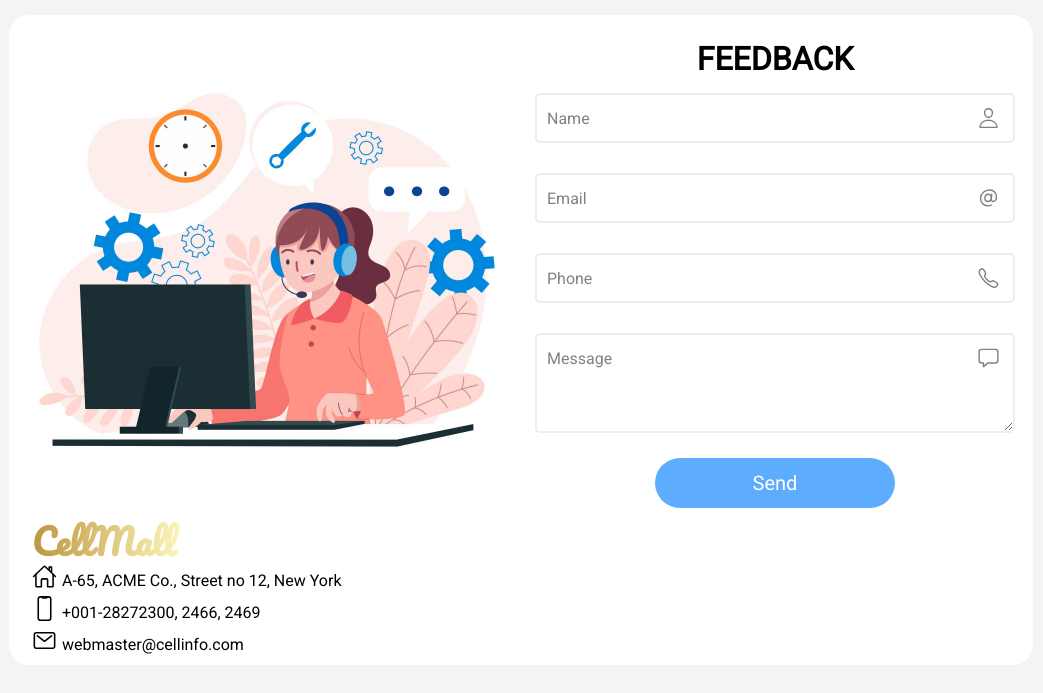
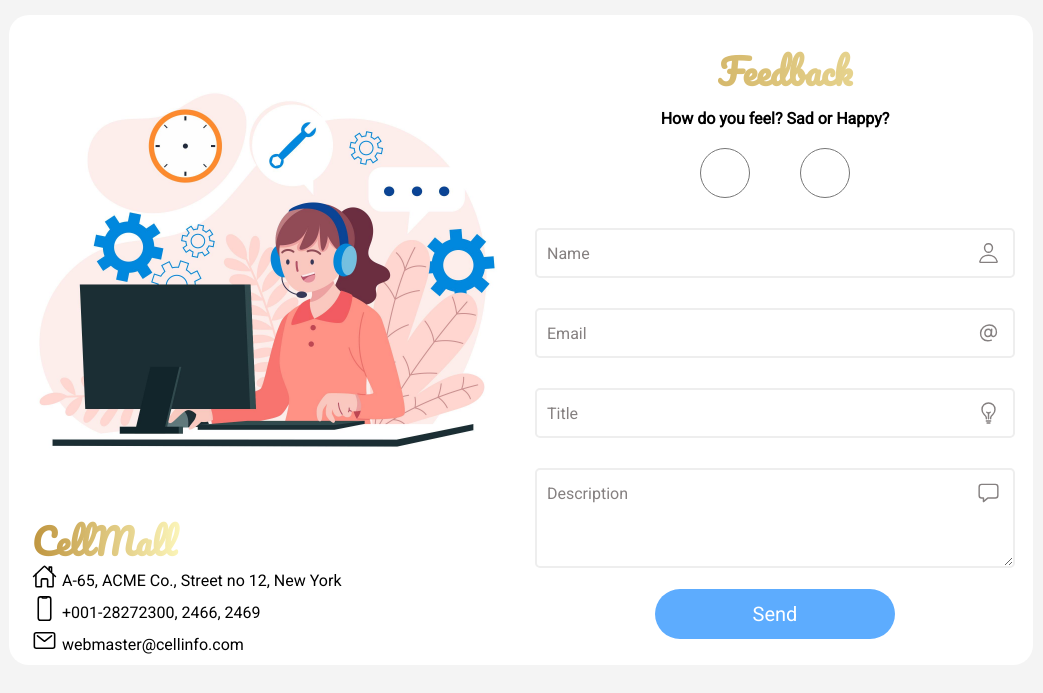
Before and after one commit to AnhDuc0125/CellMall, a PHP site: page /contactPage.php in a window 1280 px wide. Shown: the part 75-768 px from the top of the page, without its empty margins (119-1162 px from the left). Run offline with PHP 8.4, Linux system fonts and the light colour scheme.

Commit message:
update form pages and contact feedback form

```diff
--- a/assets/css/pages/aboutPage.css
+++ b/assets/css/pages/aboutPage.css
@@ -47,7 +47,7 @@ p.indent {
   display: inline-block;
   margin-bottom: 5px;
   padding-bottom: 5px;
-  border-bottom: var(--secondary-color) 2px solid;
+  border-bottom: var(--secondary-color) 3px solid;
 }
 
 .about__list {
--- a/assets/css/pages/contactPage.css
+++ b/assets/css/pages/contactPage.css
@@ -61,7 +61,7 @@
 }
 
 .form__main {
-  height: 365px;
+  height: 480px;
 }
 
 .form__item {
@@ -82,6 +82,14 @@
   transform: translateY(-50%);
   font-size: 23px;
   color: rgb(133, 128, 128);
+}
+
+.form__group {
+  width: 200px;
+  margin: 20px auto 0;
+  display: flex;
+  align-items: center;
+  justify-content: space-evenly;
 }
 
 .form__input,
--- a/assets/js/validation.js
+++ b/assets/js/validation.js
@@ -39,7 +39,6 @@ function Validation(options) {
 
     //submit
     formElement.onsubmit = (e) => {
-      console.log(isError);
       rules.forEach((rule) => {
         let inputElement = formElement.querySelector(rule.selector);
         let messageElement =
--- a/pages/contactPage.php
+++ b/pages/contactPage.php
@@ -50,10 +50,24 @@
             <div class="contact__right">
                 <div class="contact__form">
                     <h1 class="contact__title">
-                        <center>FEEDBACK</center>
+                        <center style="user-select: none">
+                            <span class="logo" style="display: inline-block; width: 500px; height: 50px">Feedback</span>
+                        </center>
                     </h1>
                     <form method="post" id="contact">
                         <div class="form__main">
+                            <center>
+                                <h4>How do you feel? Sad or Happy?</h4>
+                            </center>
+                            <div class="form__group">
+                                <div class="form__item">
+                                    <input type="radio" required class="form__input" placeholder=" " id="happy"
+                                        name="feeling">
+                                </div>
+                                <div class="form__item">
+                                    <input type="radio" class="form__input" placeholder=" " id="sad" name="feeling">
+                                </div>
+                            </div>
                             <div class="form__item block">
                                 <input type="text" class="form__input" placeholder=" " id="name" name="name">
                                 <label class="form__label">Name</label>
@@ -68,14 +82,14 @@
                                 <span class="message"></span>
                             </div>
                             <div class="form__item block">
-                                <input type="number" class="form__input" placeholder=" " id="phone" name="phone">
-                                <label class="form__label">Phone</label>
-                                <ion-icon name="call-outline" class="form__symbol"></ion-icon>
+                                <input type="number" class="form__input" placeholder=" " id="title" name="title">
+                                <label class="form__label">Title</label>
+                                <ion-icon name="bulb-outline" class="form__symbol"></ion-icon>
                                 <span class="message"></span>
                             </div>
-                            <div class="form__item block">
+                            <div class="form__item block textarea">
                                 <textarea placeholder=" " name="message" id="message"></textarea>
-                                <label class="form__label">Message</label>
+                                <label class="form__label">Description</label>
                                 <ion-icon name="chatbox-outline" class="form__symbol"></ion-icon>
                                 <span class="message"></span>
                             </div>
@@ -96,7 +110,7 @@ Validation({
     'rules': [
         isRequired('#name'),
         isRequired('#email'),
-        isRequired('#phone'),
+        isRequired('#title'),
         isRequired('#message'),
         isEmail('#email')
     ]
--- a/pages/signupPage.php
+++ b/pages/signupPage.php
@@ -15,7 +15,7 @@
       $signup = "insert into users (fullname, username, address, email, phone, password) values ('$fullname', '$username', '$address', '$email', '$phone', '$password')";
       execute($signup);
 
-      header("Location: home.php");
+      header("Location: homePage.php");
   }
 ?>
 
```
Also changed, not shown: assets/css/pages/form.css (+5 -2 lines), assets/css/pages/productPage.css (+15 -3 lines), pages/aboutPage.php (+13 -4 lines), pages/loginPage.php (+13 -10 lines), pages/productPage.php (+10 -2 lines), pages/searchPage.php (+9 -1 lines), assets/photos/background.jpg.
